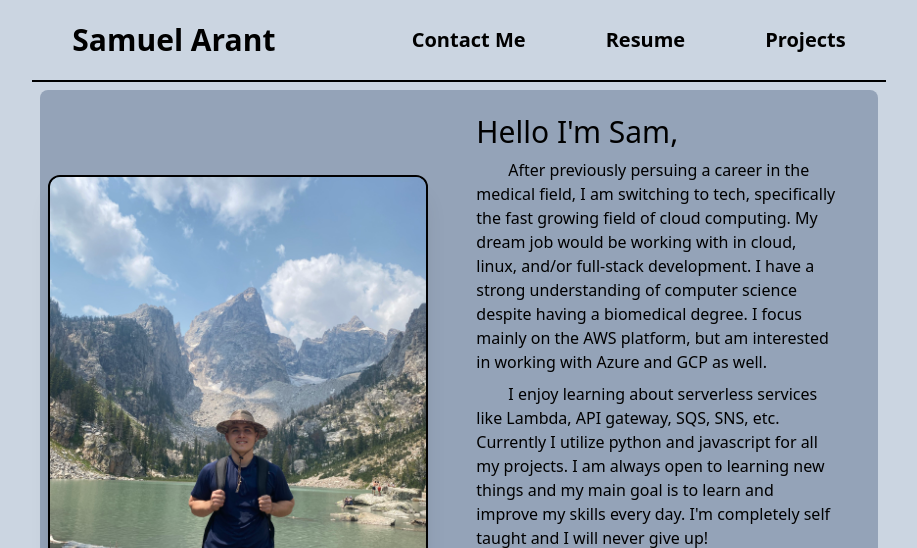
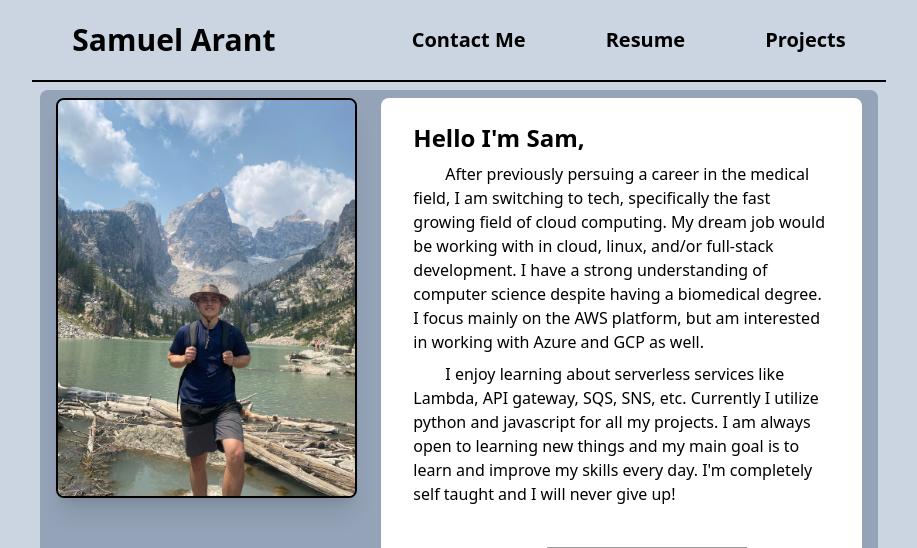
Before and after one commit to sarant1/WebsiteV2, a React (Create React App) app: page / in a window 1280 px wide. Shown: the top 548 px of the page, without its empty margins (181-1098 px from the left). Built offline with nearby package versions, Linux system fonts and the light colour scheme; grey boxes are pictures that could not be loaded.

Commit message:
added annotations and more html/css

```diff
--- a/src/components/Contact.tsx
+++ b/src/components/Contact.tsx
@@ -16,7 +16,7 @@ export function Contact() {
 
   function handleSubmit(e: React.FormEvent<HTMLFormElement>) {
     e.preventDefault();
-    console.log(data.name.length);
+    // this will cause error if name or email length is lower than the following, displays error for 5 seconds
     if (data.name.length <= 2 || data.email.length <= 5) {
       setFailed(true);
       setTimeout(() => {
@@ -28,6 +28,7 @@ export function Contact() {
     axios
       .post(url, { body: data })
       .then((res: any) => {
+        // if status is between 200 and 299 then it will say thank you, otherwise it will say error
         if (res.status >= 200 && res.status <= 299) {
           console.log("successful");
           setSuccessful(true);
@@ -42,6 +43,7 @@ export function Contact() {
           }, 5000);
         }
       })
+      // this will resset the form and reset all the variables of data
       .then(() => {
         formRef.current?.reset();
         data.name = "";
--- a/src/components/hero.tsx
+++ b/src/components/hero.tsx
@@ -2,17 +2,17 @@ export const Hero = () => {
   return (
     <div className="bg-slate-400 rounded-lg m-2">
       <div className="flex flex-row flex-wrap justify-center m-2 min-h-[532px]">
-        <div className="self-center">
+        <div className="self-start m-2">
           <img
-            className="mt-2 md:mt-0 rounded-xl shadow-xl w-[380px] border-black border-solid border-2"
+            className="mt-2 md:mt-0 rounded-lg shadow-xl h-[400px] border-black border-solid border-2"
             src={require("../images/grandteton.JPEG")}
             alt=""
           />
         </div>
 
-        <div className="flex-1 md:ml-2 lg:ml-4 flex flex-col flex-wrap justify-between rounded-lg min-w-[333px]">
+        <div className="flex-1 md:ml-2 lg:ml-4 flex flex-col flex-wrap justify-between rounded-lg max-w-[1/3] min-w-[333px] bg-white m-2">
           <div className="lg:px-8 py-4 text flex-1">
-            <h1 className="text-3xl mb-2 mt-2">Hello I'm Sam,</h1>
+            <h1 className="text-2xl mb-2 mt-2 font-bold">Hello I'm Sam,</h1>
             <p className="text-base indent-8 mb-2">
               After previously persuing a career in the medical field, I am
               switching to tech, specifically the fast growing field of cloud
```
